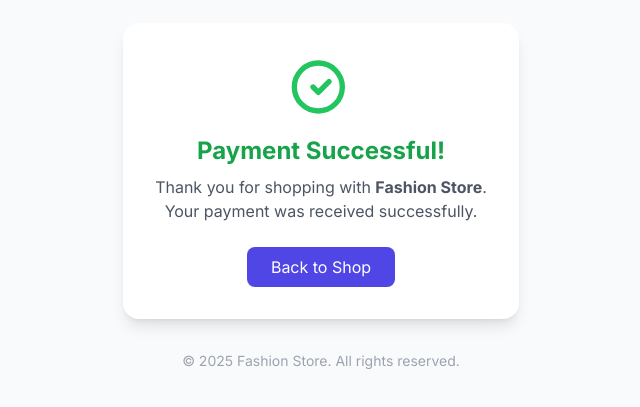
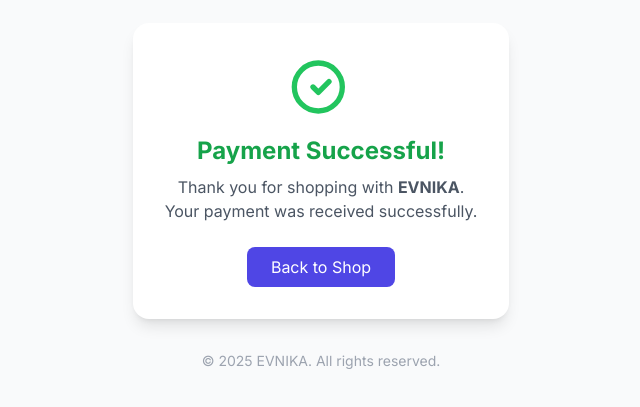
Before and after one commit to EVNIKAFASHION/EVNIKA, a plain HTML site: page success.html in a window 1280 px wide. Shown: the part 203-610 px from the top of the page, without its empty margins (319-959 px from the left). Drawn offline with nearby package versions, Linux system fonts and the light colour scheme.

Commit message:
Update success.html

```diff
--- a/success.html
+++ b/success.html
@@ -3,7 +3,7 @@
 <head>
   <meta charset="utf-8">
   <meta name="viewport" content="width=device-width,initial-scale=1">
-  <title>Payment Successful | Fashion Store</title>
+  <title>Payment Successful | EVNIKA</title>
 
   <script src="https://cdn.tailwindcss.com"></script>
   <link href="https://fonts.googleapis.com/css2?family=Inter:wght@400;500;600;700&display=swap" rel="stylesheet">
@@ -23,7 +23,7 @@
 
     <h1 class="text-2xl font-bold mb-2 text-green-600">Payment Successful!</h1>
     <p class="text-gray-600 mb-6">
-      Thank you for shopping with <strong>Fashion Store</strong>.<br>
+      Thank you for shopping with <strong>EVNIKA</strong>.<br>
       Your payment was received successfully.
     </p>
 
@@ -34,7 +34,7 @@
   </div>
 
   <footer class="mt-8 text-sm text-gray-400">
-    © 2025 Fashion Store. All rights reserved.
+    © 2025 EVNIKA. All rights reserved.
   </footer>
 </body>
 </html>
```
